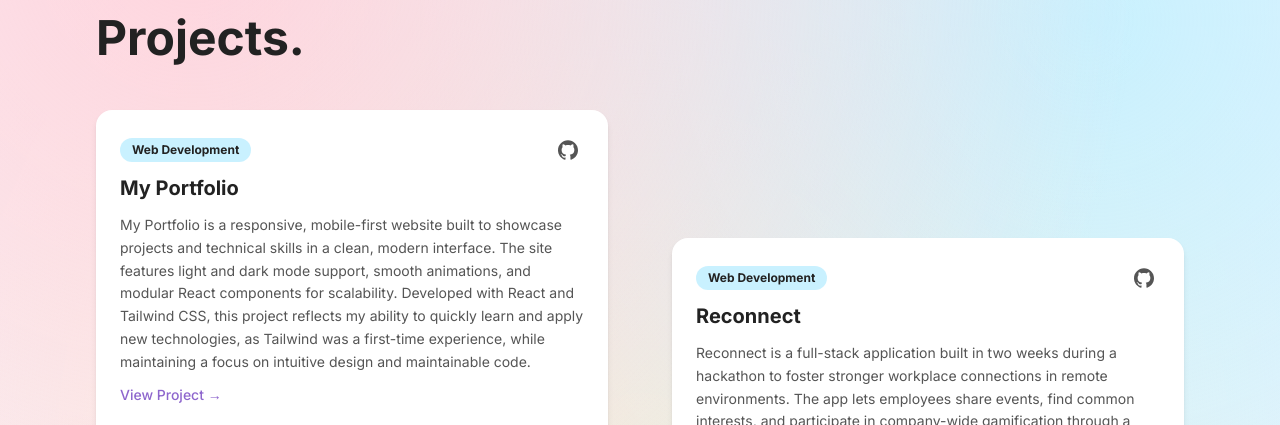
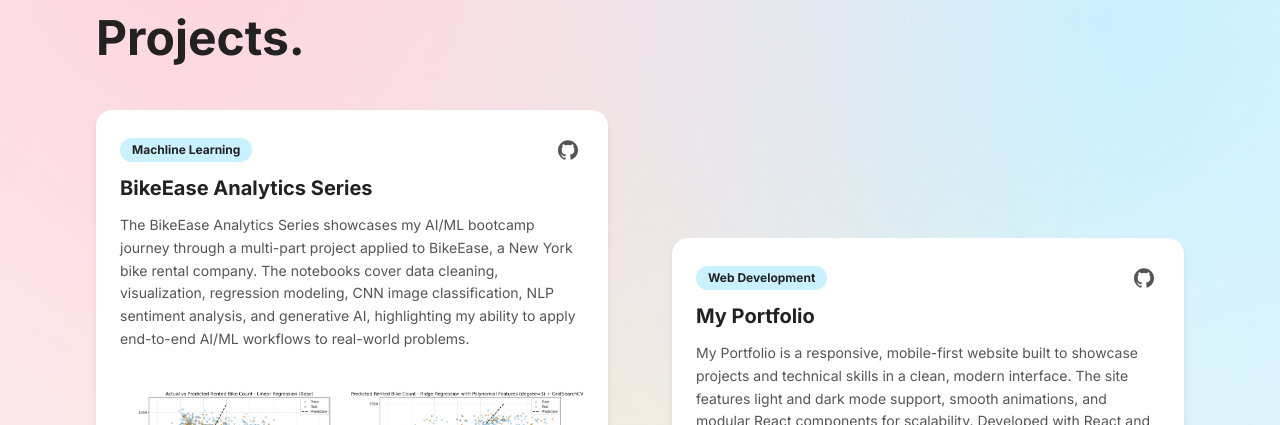
Before and after one commit to angelatyk/angelatyk.github.io, a React (Vite) app: page / in a window 1280 px wide. Shown: the part 2620-3045 px from the top of the page. Built offline with nearby package versions, Linux system fonts and the light colour scheme; grey boxes are pictures that could not be loaded.

Commit message:
Adde bikeease project.

```diff
--- a/src/pages/Projects.jsx
+++ b/src/pages/Projects.jsx
@@ -3,9 +3,18 @@ import ProjectCard from "../components/ProjectCard";
 import growImg from "../assets/images/grow.png";
 import portfolioImg from "../assets/images/portfolio.png";
 import reconnectorImg from "../assets/images/reconnector.png";
+import regressionModelsImg from "../assets/images/regression_models.png";
 
 function Projects({ projectsRef }) {
 	const projects = [
+		{
+			title: "BikeEase Analytics Series",
+			imageSrc: regressionModelsImg,
+			description:
+				"The BikeEase Analytics Series showcases my AI/ML bootcamp journey through a multi-part project applied to BikeEase, a New York bike rental company. The notebooks cover data cleaning, visualization, regression modeling, CNN image classification, NLP sentiment analysis, and generative AI, highlighting my ability to apply end-to-end AI/ML workflows to real-world problems.",
+			github: "https://github.com/angelatyk/bikeease-analytics-series",
+			tag: "Machline Learning",
+		},
 		{
 			title: "My Portfolio",
 			imageSrc: portfolioImg,
```
Also changed, not shown: src/assets/images/regression_models.png (added).
